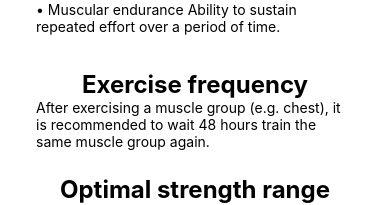
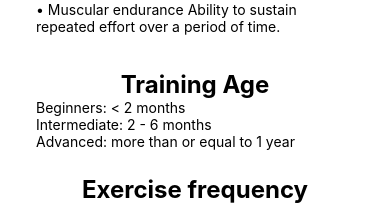
Before and after one commit to DanielekPark/exerciseapp, a React Native app: screen / in a window 390 px wide. Shown: the part 338-543 px from the top of the page. Built offline with nearby package versions, Linux system fonts and the light colour scheme.

Commit message:
added pseudocode for questionaire

```diff
--- a/components/tips.js
+++ b/components/tips.js
@@ -46,6 +46,16 @@ export default function Tips() {
         })}
       </View>
 
+      <Text style={styles.title}>Training Age</Text>
+      <Text>
+        {`Beginners: < 2 months`}
+      </Text>
+      <Text>
+        {`Intermediate: 2 - 6 months`}
+      </Text>
+      <Text>
+        {`Advanced: more than or equal to 1 year`}
+      </Text>
       <Text style={styles.title}>Exercise frequency</Text>
       <Text>
         After exercising a muscle group (e.g. chest), it is recommended to wait 48 hours train the same muscle group again.
@@ -55,6 +65,7 @@ export default function Tips() {
       <Text>
         Drag the dot to see how many repetitions, rest times between sets, and percentage is best for your goals.
       </Text>
+
 
       <View style={styles.chart}>
         <View style={[styles.category, sliderValue <= 67 ? styles.highlight : '']}>
```
Also changed, not shown: components/weights/weights.js (+14 -1 lines).
